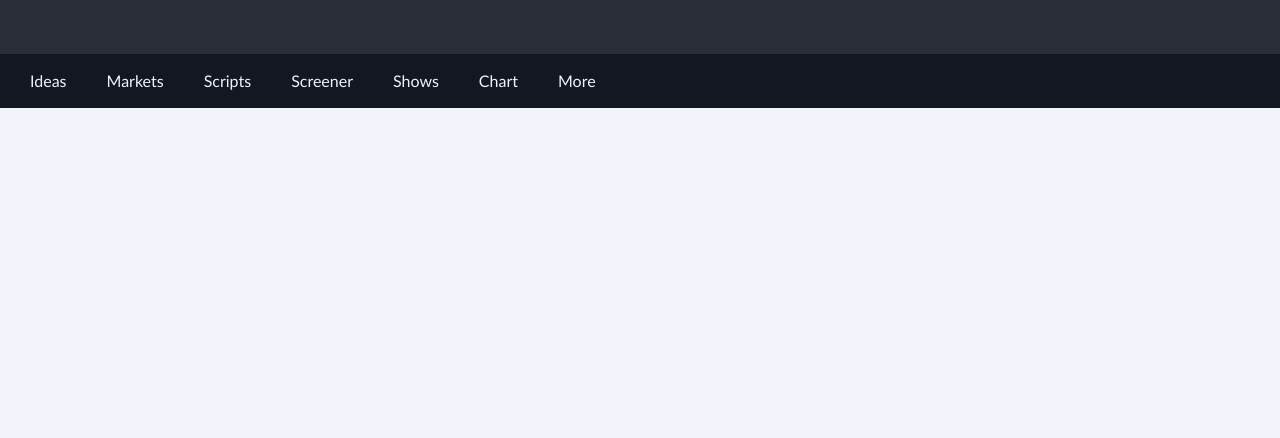
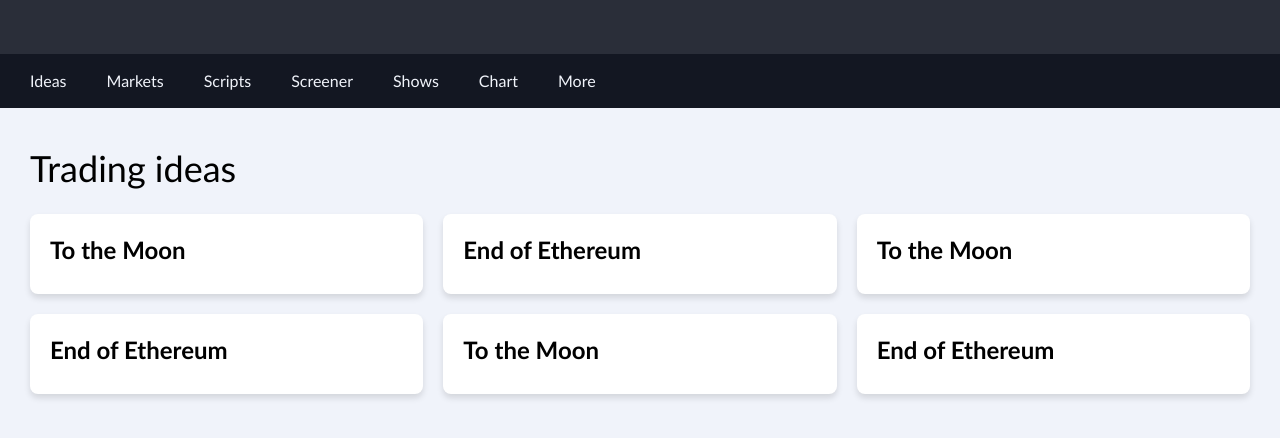
Before and after one commit to Severenit/holy-js-app, a React (Create React App) app: page / in a window 1280 px wide. Shown: the top 438 px of the page. Built offline with nearby package versions, Linux system fonts and the light colour scheme.

Commit message:
Add some lyaout and card styles

```diff
--- a/src/App.css
+++ b/src/App.css
@@ -47,3 +47,54 @@ body {
     line-height: var(--size-lineheight-body-m);
     font-size: var(--size-font-body-m);
 }
+
+.body {
+    padding-top: 38px;
+}
+
+.heading {
+    margin: 0 0 24px;
+    padding: 0;
+    font-family: var(--font-family-h-2);
+    font-weight: var(--font-weight-h-2);
+    letter-spacing: var(--font-spacing-h-2);
+    line-height: var(--size-lineheight-h-2);
+    font-size: var(--size-font-h-2);
+}
+.heading_m {
+    margin: 0 0 8px;
+    padding: 0;
+    font-family: var(--font-family-h-3);
+    font-weight: var(--font-weight-h-3);
+    letter-spacing: var(--font-spacing-h-3);
+    line-height: var(--size-lineheight-h-3);
+    font-size: var(--size-font-h-3);
+}
+
+.grids-3-colums {
+    position: relative;
+    max-width: 100%;
+    display: grid;
+    grid-template-columns: repeat(var(--grids-web-3-column-count), 1fr);
+    grid-column-gap: var(--size-grids-web-3-column-gutter);
+    padding: 0 var(--size-grids-web-3-column-offset);
+    justify-items: stretch;
+}
+
+.grids-card {
+    position: relative;
+    max-width: 100%;
+    display: grid;
+    grid-template-columns: repeat(var(--grids-card-count), 1fr);
+    grid-column-gap: var(--size-grids-card-gutter);
+    padding: 0 var(--size-grids-card-offset);
+    justify-items: stretch;
+}
+
+.card {
+    background-color: var(--color-absolute-white);
+    border-radius: 8px;
+    box-shadow: var(--effects-card-shadow);
+    margin-bottom: 20px;
+    padding: 20px 0;
+}
--- a/src/App.tsx
+++ b/src/App.tsx
@@ -50,6 +50,57 @@ const App: React.FC = () => {
                   </div>
               </div>
           </header>
+          <section className='body'>
+              <div className="layout">
+                  <h1 className="heading">
+                      Trading ideas
+                  </h1>
+                  <div className="grids-3-colums">
+                      <div className="card">
+                          <div className="grids-card">
+                              <h2 className="heading_m">
+                                  To the Moon
+                              </h2>
+                          </div>
+                      </div>
+                      <div className="card">
+                          <div className="grids-card">
+                              <h2 className="heading_m">
+                                  End of Ethereum
+                              </h2>
+                          </div>
+                      </div>
+                      <div className="card">
+                          <div className="grids-card">
+                              <h2 className="heading_m">
+                                  To the Moon
+                              </h2>
+                          </div>
+                      </div>
+                      <div className="card">
+                          <div className="grids-card">
+                              <h2 className="heading_m">
+                                  End of Ethereum
+                              </h2>
+                          </div>
+                      </div>
+                      <div className="card">
+                          <div className="grids-card">
+                              <h2 className="heading_m">
+                                  To the Moon
+                              </h2>
+                          </div>
+                      </div>
+                      <div className="card">
+                          <div className="grids-card">
+                              <h2 className="heading_m">
+                                  End of Ethereum
+                              </h2>
+                          </div>
+                      </div>
+                  </div>
+              </div>
+          </section>
       </div>
   );
 }
```
